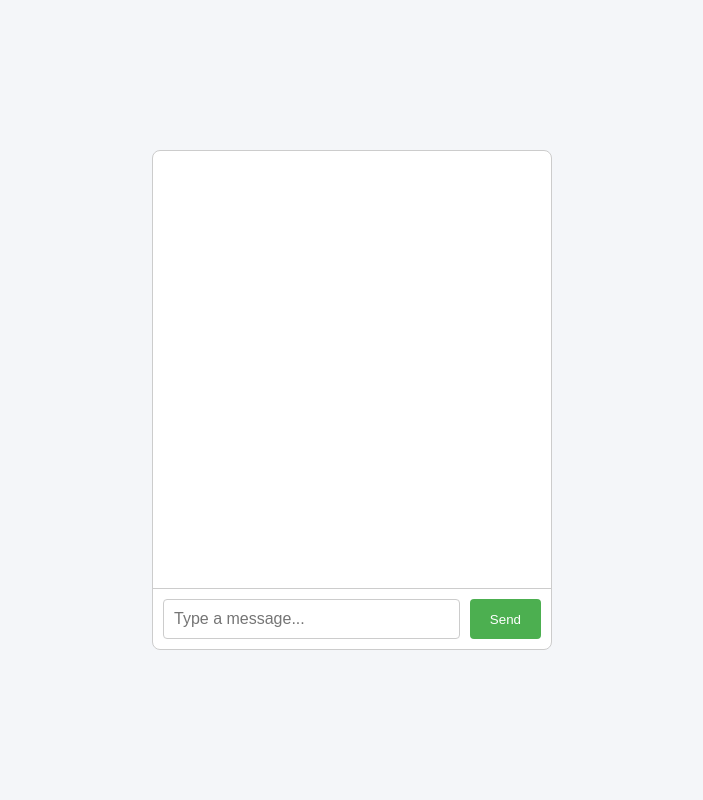
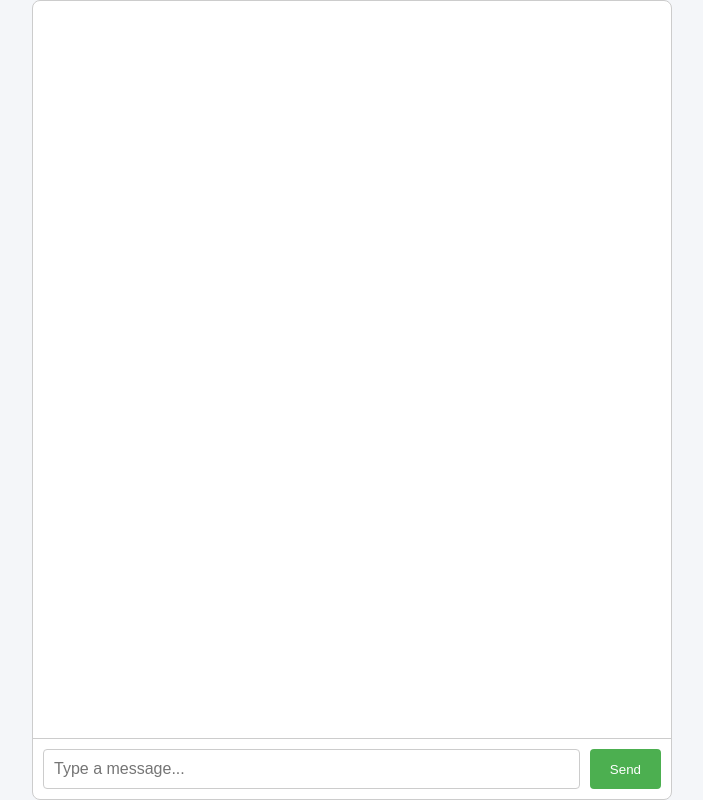
Before and after one commit to 752180471/chagpt-, a plain HTML site: page index.html in a window 1280 px wide. Shown: the whole page, without its empty margins (288-991 px from the left). Drawn offline with Linux system fonts and the light colour scheme.

Commit message:
Update styles.css

```diff
--- a/styles.css
+++ b/styles.css
@@ -14,8 +14,8 @@ body {
 }
 
 .chat-container {
-    width: 400px;
-    height: 500px;
+    width: 80vh;
+    height: 100vh;
     display: flex;
     flex-direction: column;
     border: 1px solid #ccc;
```
